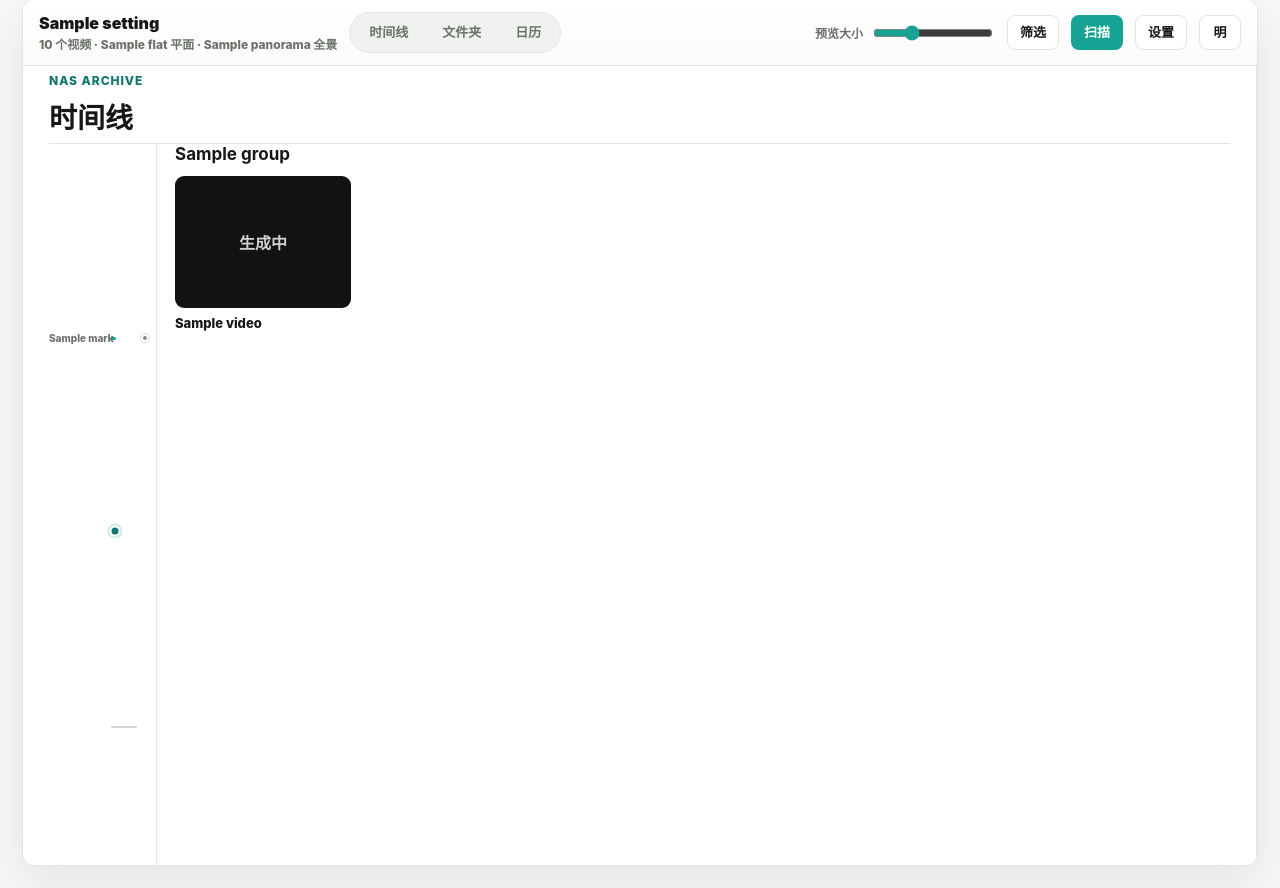
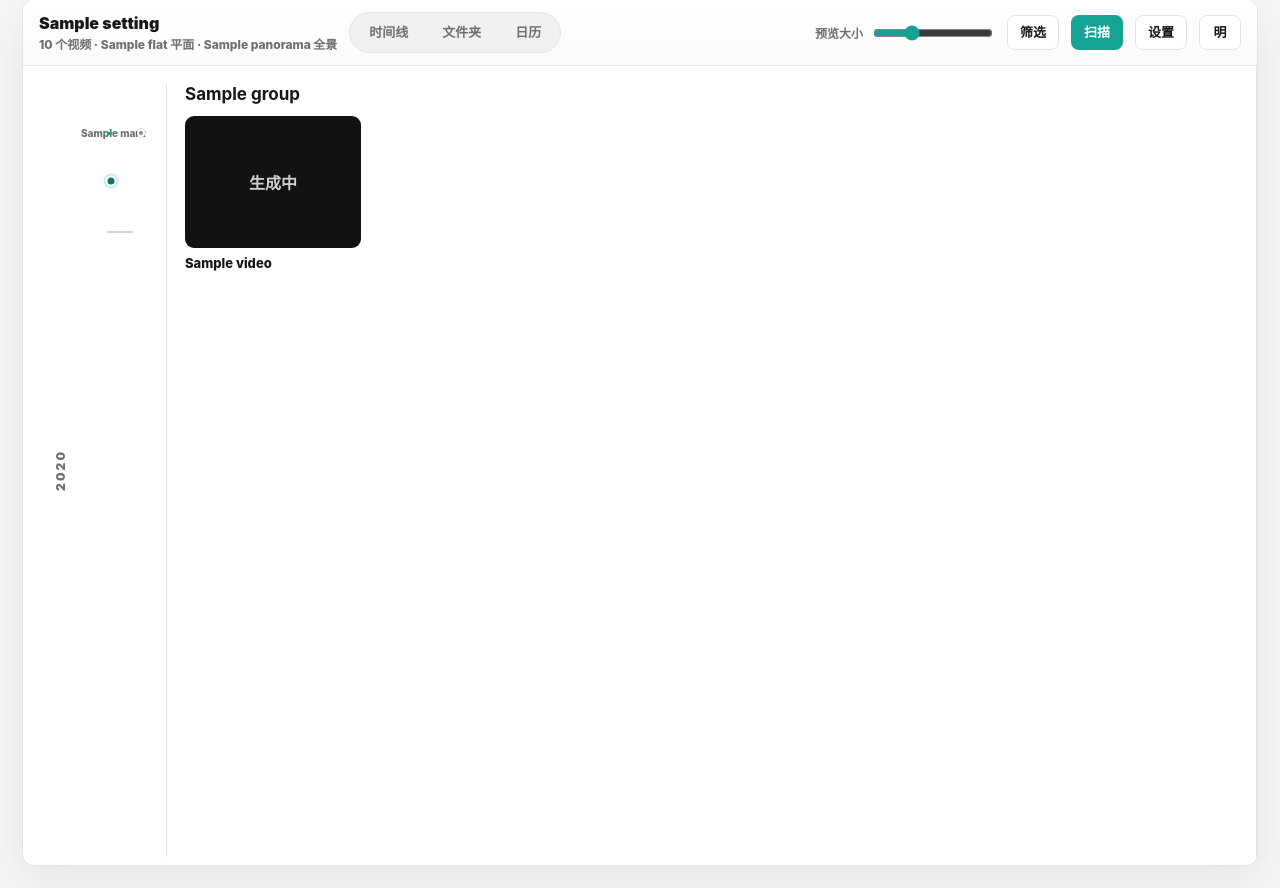
Before and after one commit to JDui/VideoRecBack-Docker, a Python web app: template app/templates/index.html in a window 1280 px wide. Shown: the part 23-911 px from the top of the page. Run offline with Jinja, Linux system fonts and the light colour scheme; the template is opened without the code that fills it: most values are stand-ins (such as "Sample title", 1, 10 or a date in 2020).

Commit message:
Refine panorama playback and timeline UI

```diff
--- a/app/scanner.py
+++ b/app/scanner.py
@@ -9,7 +9,7 @@
 from app.thumbnails import VideoToolError, generate_thumbnail, probe_video
 from app.video_types import detect_video_type
 
-THUMBNAIL_VERSION = 3
+THUMBNAIL_VERSION = 4
 
 
 @dataclass(slots=True)
--- a/app/static/app.js
+++ b/app/static/app.js
@@ -10,6 +10,8 @@
 const libraryPane = document.querySelector(".library-pane");
 const timelineRail = document.querySelector(".timeline-rail");
 const timelineCurrent = document.querySelector("[data-timeline-current]");
+const inlinePlayerTitle = document.querySelector("[data-inline-player-title]");
+const inlineSettings = document.querySelector("[data-inline-settings]");
 
 const setTheme = (theme) => {
   document.documentElement.dataset.theme = theme;
@@ -52,6 +54,13 @@
     event.preventDefault();
     shell.classList.add("player-open");
     frame.src = `${card.href}?embed=1`;
+    if (inlinePlayerTitle) {
+      inlinePlayerTitle.textContent = card.getAttribute("aria-label")?.replace(/^播放\s*/, "") || "";
+    }
+    if (inlineSettings) {
+      inlineSettings.href = card.dataset.settingsUrl || "#";
+      inlineSettings.hidden = !card.dataset.settingsUrl;
+    }
   });
   card.addEventListener("touchstart", () => {
     longPressed = false;
@@ -71,6 +80,8 @@
 closePlayer?.addEventListener("click", () => {
   shell?.classList.remove("player-open");
   if (frame) frame.src = "about:blank";
+  if (inlinePlayerTitle) inlinePlayerTitle.textContent = "";
+  if (inlineSettings) inlineSettings.hidden = true;
 });
 
 if (resizer && shell) {
@@ -136,9 +147,11 @@
 
     const mark = markById.get(activeSection.id);
     if (!mark) return;
+    const railRect = timelineRail.getBoundingClientRect();
+    const markRect = mark.getBoundingClientRect();
     timelineRail.style.setProperty(
       "--timeline-current-top",
-      `${mark.offsetTop + mark.offsetHeight / 2}px`
+      `${markRect.top - railRect.top + markRect.height / 2}px`
     );
     timelineCurrent.classList.add("is-visible");
   };
--- a/app/static/styles.css
+++ b/app/static/styles.css
@@ -361,23 +361,49 @@
   align-items: start;
   display: grid;
   gap: 18px;
-  grid-template-columns: 108px minmax(0, 1fr);
+  grid-template-columns: 118px minmax(0, 1fr);
   min-height: calc(100vh - 116px);
+  padding-top: 18px;
 }
 
 .timeline-rail {
   --timeline-top: 18px;
-  align-content: stretch;
   border-right: 1px solid var(--line);
   display: grid;
-  gap: 0;
-  grid-template-rows: repeat(var(--rail-count), minmax(18px, 1fr));
+  gap: 14px;
   height: calc(100vh - 138px);
   min-height: 360px;
   overflow: visible;
-  padding: 0 18px 0 0;
+  padding: 0 16px 0 0;
   position: sticky;
   top: var(--timeline-top);
+}
+
+.timeline-year-group {
+  align-items: stretch;
+  display: grid;
+  gap: 8px;
+  grid-template-columns: 24px minmax(0, 1fr);
+  min-height: 104px;
+}
+
+.timeline-year-label {
+  align-items: center;
+  color: var(--muted);
+  display: flex;
+  font-size: 12px;
+  font-weight: 900;
+  justify-content: center;
+  letter-spacing: 0.18em;
+  line-height: 1;
+  text-orientation: mixed;
+  transform: rotate(180deg);
+  writing-mode: vertical-rl;
+}
+
+.timeline-quarter-list {
+  display: grid;
+  grid-template-rows: repeat(4, minmax(20px, 1fr));
 }
 
 .timeline-mark {
@@ -385,8 +411,8 @@
   border-radius: 6px;
   display: grid;
   gap: 4px;
-  grid-template-columns: 58px 26px minmax(8px, 1fr);
-  min-height: 18px;
+  grid-template-columns: 22px 26px minmax(8px, 1fr);
+  min-height: 20px;
   position: relative;
 }
 
@@ -481,7 +507,7 @@
   border-radius: 999px;
   box-shadow: 0 0 0 2px rgba(22, 163, 148, 0.22);
   height: 11px;
-  left: 66px;
+  left: 62px;
   opacity: 0;
   pointer-events: none;
   position: absolute;
--- a/app/templates/index.html
+++ b/app/templates/index.html
@@ -105,15 +105,6 @@
     </header>
 
     <section class="library-pane">
-      <div class="library-head">
-        <div>
-          <p class="eyebrow">NAS Archive</p>
-          <h1>
-            {% if filters.view == "folders" %}文件夹{% elif filters.view == "calendar" %}日历{% else %}时间线{% endif %}
-          </h1>
-        </div>
-      </div>
-
       {% if videos %}
         {% if filters.view == "folders" %}
           <section class="finder-view">
@@ -162,16 +153,23 @@
           </section>
         {% else %}
           <section class="timeline-view">
-            <aside class="timeline-rail" aria-label="季度视频数量" style="--rail-count: {{ timeline_rail|length }}">
+            <aside class="timeline-rail" aria-label="季度视频数量">
               <span class="timeline-current-marker" data-timeline-current aria-hidden="true"></span>
-              {% for mark in timeline_rail %}
-                <a class="timeline-mark {% if mark.count == 0 %}timeline-mark--empty{% endif %}" href="{% if mark.count %}#timeline-{{ mark.year }}-q{{ mark.quarter }}{% else %}#{% endif %}" data-year="{{ mark.year }}" data-quarter="{{ mark.quarter }}" style="--video-count: {{ mark.count }}" aria-label="{{ mark.label }}，{{ mark.count }} 个视频">
+              {% for year in timeline_rail %}
+                <div class="timeline-year-group">
+                  <span class="timeline-year-label">{{ year.year }}</span>
+                  <div class="timeline-quarter-list">
+                    {% for mark in year.quarters %}
+                      <a class="timeline-mark {% if mark.count == 0 %}timeline-mark--empty{% endif %}" href="{% if mark.count %}#timeline-{{ mark.year }}-q{{ mark.quarter }}{% else %}#{% endif %}" data-year="{{ mark.year }}" data-quarter="{{ mark.quarter }}" style="--video-count: {{ mark.count }}" aria-label="{{ mark.year }} {{ mark.label }}，{{ mark.count }} 个视频">
                         <span class="timeline-mark-label">{{ mark.label }}</span>
                         <span class="timeline-mark-bar"></span>
                         {% for label in mark.labels %}
                           <span class="timeline-tag" style="--tag-color: {{ label.color }}" data-label="{{ label.label }}" aria-label="{{ label.label }}"></span>
                         {% endfor %}
                       </a>
+                    {% endfor %}
+                  </div>
+                </div>
               {% endfor %}
             </aside>
             <div class="section-list">
@@ -194,8 +192,11 @@
     <button class="pane-resizer" type="button" aria-label="调整播放器宽度" data-resizer></button>
     <aside class="preview-pane" data-inline-player>
       <div class="inline-player-head">
-        <strong>播放</strong>
+        <strong>播放 <span data-inline-player-title></span></strong>
+        <div class="inline-player-actions">
+          <a class="nav-button secondary" href="#" data-inline-settings hidden>视频设置</a>
           <button type="button" data-close-player>关闭</button>
+        </div>
       </div>
       <iframe title="内嵌播放器" data-player-frame></iframe>
     </aside>
--- a/app/thumbnails.py
+++ b/app/thumbnails.py
@@ -131,7 +131,7 @@
             "-frames:v",
             "1",
             "-vf",
-            "v360=input=equirect:output=fisheye:w=720:h=720:pitch=-90:h_fov=180:v_fov=180,scale=720:720",
+            "v360=input=equirect:output=fisheye:w=720:h=720:h_fov=180:v_fov=180,hflip,scale=720:720",
             "-compression_level",
             "4",
             "-quality",
```
Also changed, not shown: other parts of app/static/styles.css (+34 -3 lines), app/main.py (+12 -13 lines), app/static/player.js (+31 -2 lines), app/templates/play.html (+9 -5 lines), tests/test_thumbnails.py (+17 -0 lines), tests/test_views.py (+30 -5 lines), README.md. Lines whose indentation alone changed are shown as unchanged.
